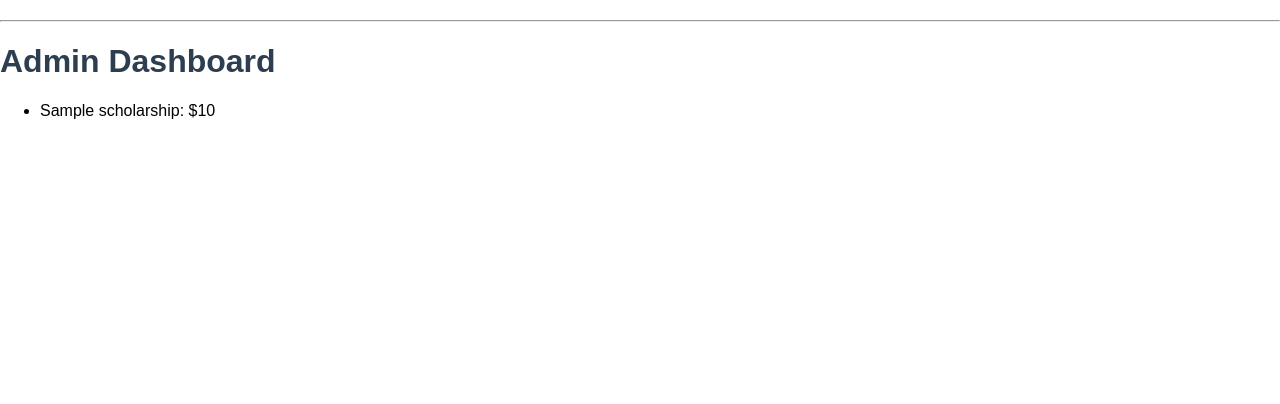
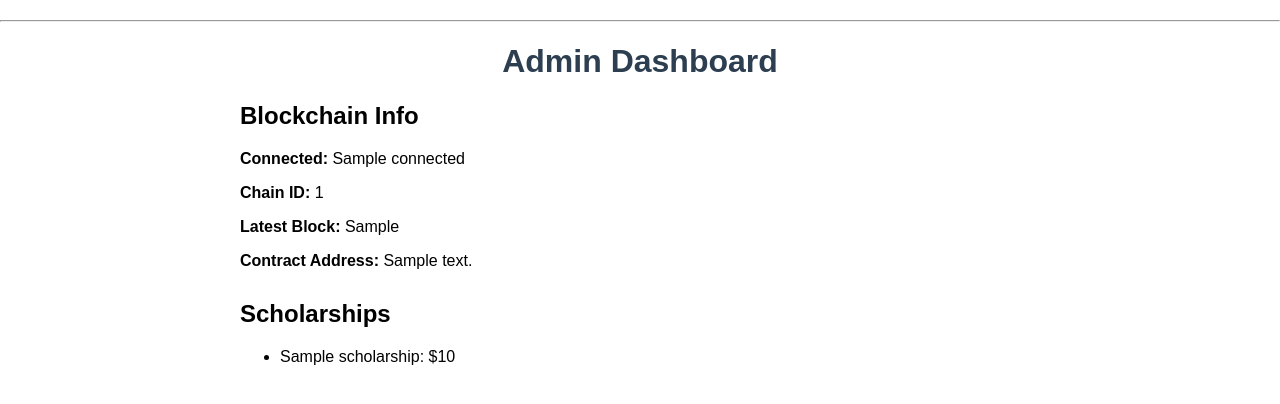
Before and after one commit to jason97m/carnegie_coin_mvp, a Flask app: template app/templates/admin_dashboard.html in a window 1280 px wide. Shown: the part 84-488 px from the top of the page. Run offline with Flask 3, Linux system fonts and the light colour scheme; the template is opened without the code that fills it: most values are stand-ins (such as "Sample title", 1, 10 or a date in 2020).

Commit message:
Added in blockchain data on admin page

```diff
--- a/app/templates/admin_dashboard.html
+++ b/app/templates/admin_dashboard.html
@@ -1,10 +1,28 @@
 {% extends "base.html" %}
 
 {% block content %}
+<div style="max-width: 800px; margin: 0 auto; text-align: center;">
     <h1>Admin Dashboard</h1>
+
+    <!-- Blockchain Info -->
+    <div style="margin-bottom: 30px; text-align: left;">
+        <h2>Blockchain Info</h2>
+        <p><strong>Connected:</strong> {{ connected }}</p>
+        <p><strong>Chain ID:</strong> {{ chain_id }}</p>
+        <p><strong>Latest Block:</strong> {{ latest_block }}</p>
+        <p><strong>Contract Address:</strong> {{ contract_address }}</p>
+    </div>
+
+    <!-- Scholarships List -->
+    <div style="text-align: left;">
+        <h2>Scholarships</h2>
         <ul>
             {% for s in scholarships %}
                 <li>{{ s.name }}: ${{ s.amount }}</li>
+            {% else %}
+                <li>No scholarships found.</li>
             {% endfor %}
         </ul>
+    </div>
+</div>
 {% endblock %}
```
Also changed, not shown: app/routes.py (+24 -2 lines). Lines whose indentation alone changed are shown as unchanged.
